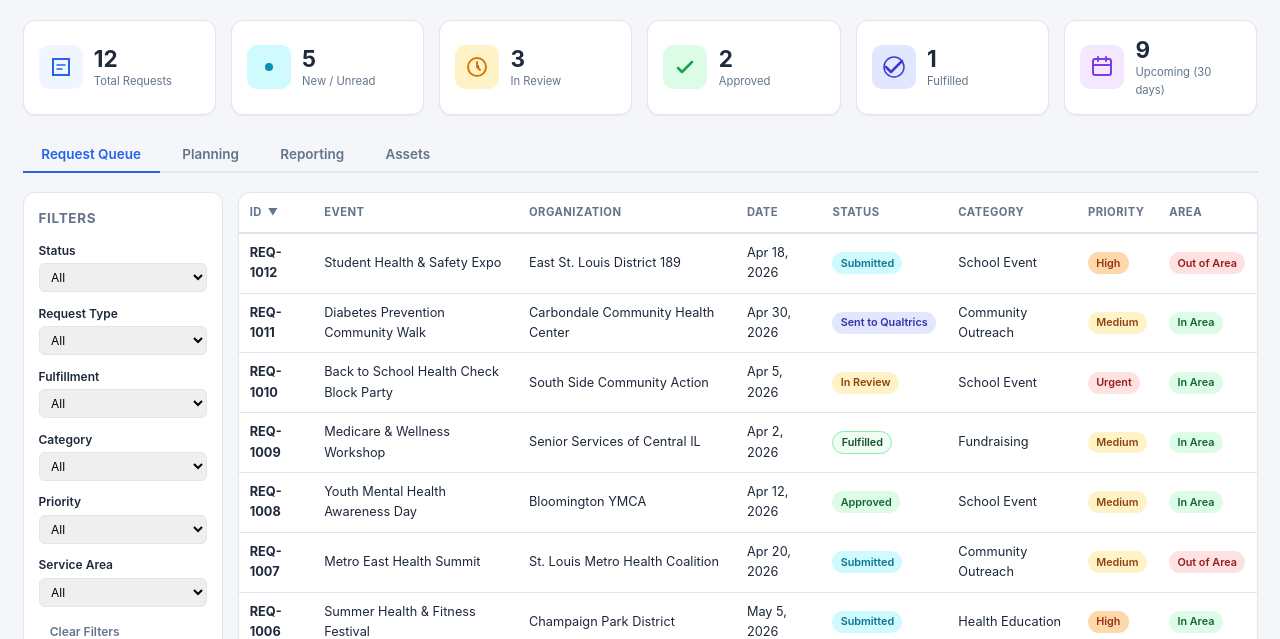
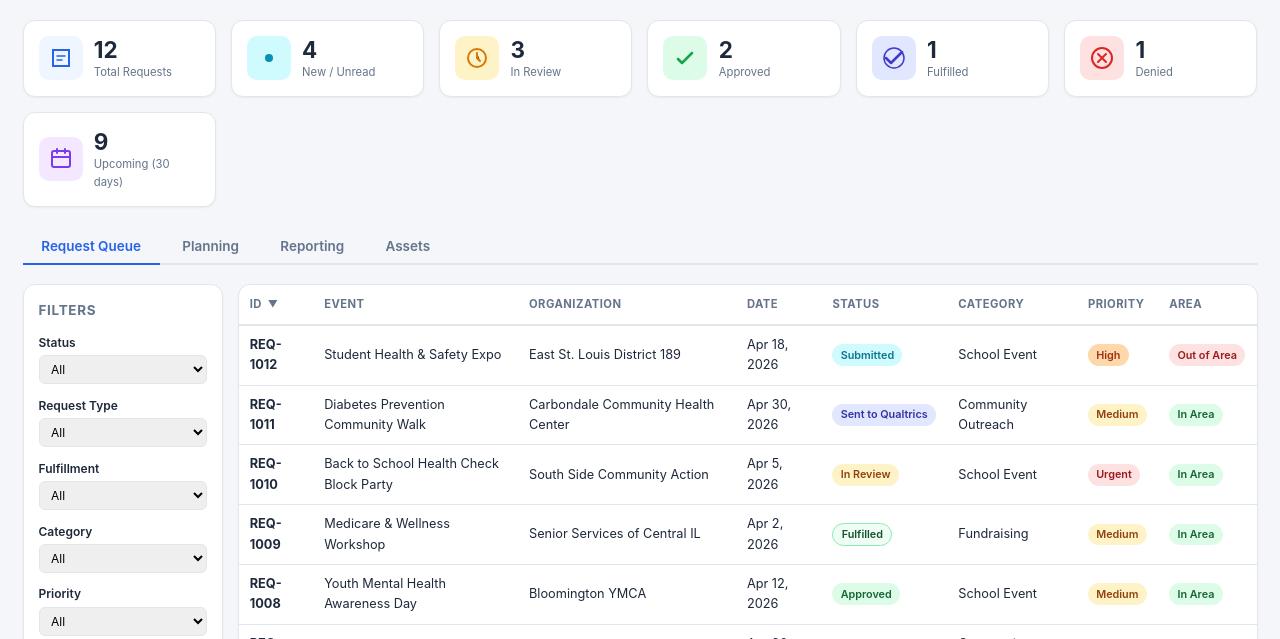
Before and after one commit to lancePetrisko/gen-ai-comp-2026-v2, a plain HTML site: page pages/dashboard.html in a window 1280 px wide. Shown: the part 139-778 px from the top of the page. Drawn offline with Linux system fonts and the light colour scheme.

Commit message:
Added deny funtion

```diff
--- a/css/components.css
+++ b/css/components.css
@@ -74,6 +74,7 @@
 .badge-approved { background: var(--c-success-light); color: #166534; }
 .badge-qualtrics { background: #e0e7ff; color: #3730a3; }
 .badge-fulfilled { background: #f0fdf4; color: #14532d; border: 1px solid #86efac; }
+.badge-denied { background: var(--c-danger-light); color: #991b1b; border: 1px solid #fca5a5; }
 
 .badge-low { background: #f0fdf4; color: #166534; }
 .badge-medium { background: var(--c-warning-light); color: #92400e; }
--- a/css/dashboard.css
+++ b/css/dashboard.css
@@ -70,6 +70,7 @@
 .card-icon.review { background: var(--c-warning-light); color: var(--c-warning); }
 .card-icon.approved { background: var(--c-success-light); color: var(--c-success); }
 .card-icon.fulfilled { background: #e0e7ff; color: #4338ca; }
+.card-icon.denied { background: var(--c-danger-light); color: var(--c-danger); }
 .card-icon.upcoming { background: var(--c-purple-light); color: var(--c-purple); }
 
 .card-info { display: flex; flex-direction: column; }
--- a/js/dashboard.js
+++ b/js/dashboard.js
@@ -43,6 +43,7 @@ function updateSummaryCounts() {
   document.getElementById('count-review').textContent = r.filter(x => x.status === 'In Review').length;
   document.getElementById('count-approved').textContent = r.filter(x => x.status === 'Approved').length;
   document.getElementById('count-fulfilled').textContent = r.filter(x => x.status === 'Fulfilled').length;
+  document.getElementById('count-denied').textContent = r.filter(x => x.status === 'Denied').length;
 
   const now = new Date();
   const in30 = new Date(now);
@@ -313,6 +314,7 @@ function renderDetailPanel(req) {
             <option ${req.status === 'Approved' ? 'selected' : ''}>Approved</option>
             <option ${req.status === 'Sent to Qualtrics' ? 'selected' : ''}>Sent to Qualtrics</option>
             <option ${req.status === 'Fulfilled' ? 'selected' : ''}>Fulfilled</option>
+            <option ${req.status === 'Denied' ? 'selected' : ''}>Denied</option>
           </select>
         </div>
         <div class="admin-field">
--- a/js/data/demo-requests.js
+++ b/js/data/demo-requests.js
@@ -162,7 +162,7 @@ const DEMO_REQUESTS = [
     materials: ['Brochures', 'Educational Toolkit'],
     staffSupport: 'None',
     additionalNotes: 'Out of state event. Only requesting printed materials to include in attendee packets.',
-    status: 'Submitted'
+    status: 'Denied'
   },
   {
     requestorName: 'Robert Nguyen',
--- a/js/helpers.js
+++ b/js/helpers.js
@@ -30,7 +30,8 @@ function statusBadge(status) {
     'In Review': 'badge-in-review',
     'Approved': 'badge-approved',
     'Sent to Qualtrics': 'badge-qualtrics',
-    'Fulfilled': 'badge-fulfilled'
+    'Fulfilled': 'badge-fulfilled',
+    'Denied': 'badge-denied'
   };
   return `<span class="badge ${classes[status] || ''}">${escHtml(status)}</span>`;
 }
--- a/pages/dashboard.html
+++ b/pages/dashboard.html
@@ -72,6 +72,10 @@
           <div class="card-icon fulfilled"><svg viewBox="0 0 24 24" width="24" height="24"><path d="M4 12l5 5L20 6" fill="none" stroke="currentColor" stroke-width="2.5" stroke-linecap="round" stroke-linejoin="round"/><circle cx="12" cy="12" r="10" fill="none" stroke="currentColor" stroke-width="1.5"/></svg></div>
           <div class="card-info"><span class="card-count" id="count-fulfilled">0</span><span class="card-label">Fulfilled</span></div>
         </div>
+        <div class="summary-card" data-filter-status="Denied">
+          <div class="card-icon denied"><svg viewBox="0 0 24 24" width="24" height="24"><circle cx="12" cy="12" r="10" fill="none" stroke="currentColor" stroke-width="2"/><path d="M8 8l8 8M16 8l-8 8" stroke="currentColor" stroke-width="2" stroke-linecap="round"/></svg></div>
+          <div class="card-info"><span class="card-count" id="count-denied">0</span><span class="card-label">Denied</span></div>
+        </div>
         <div class="summary-card">
           <div class="card-icon upcoming"><svg viewBox="0 0 24 24" width="24" height="24"><rect x="3" y="4" width="18" height="16" rx="2" fill="none" stroke="currentColor" stroke-width="2"/><path d="M3 10h18M8 2v4M16 2v4" stroke="currentColor" stroke-width="2" stroke-linecap="round"/></svg></div>
           <div class="card-info"><span class="card-count" id="count-upcoming">0</span><span class="card-label">Upcoming (30 days)</span></div>
@@ -93,7 +97,7 @@
             <h3>Filters</h3>
             <div class="filter-group">
               <label for="filter-status">Status</label>
-              <select id="filter-status"><option value="">All</option><option>Submitted</option><option>In Review</option><option>Approved</option><option>Sent to Qualtrics</option><option>Fulfilled</option></select>
+              <select id="filter-status"><option value="">All</option><option>Submitted</option><option>In Review</option><option>Approved</option><option>Sent to Qualtrics</option><option>Fulfilled</option><option>Denied</option></select>
             </div>
             <div class="filter-group">
               <label for="filter-type">Request Type</label>
```
